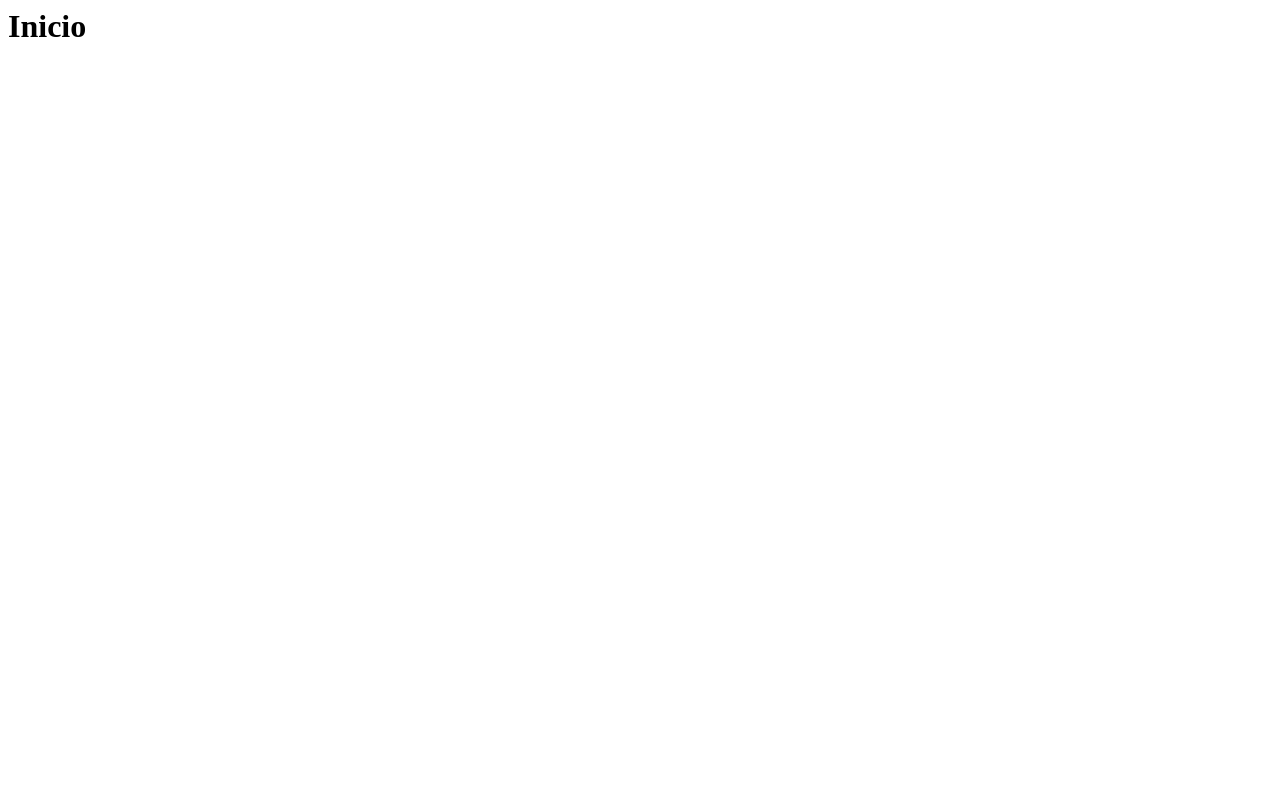
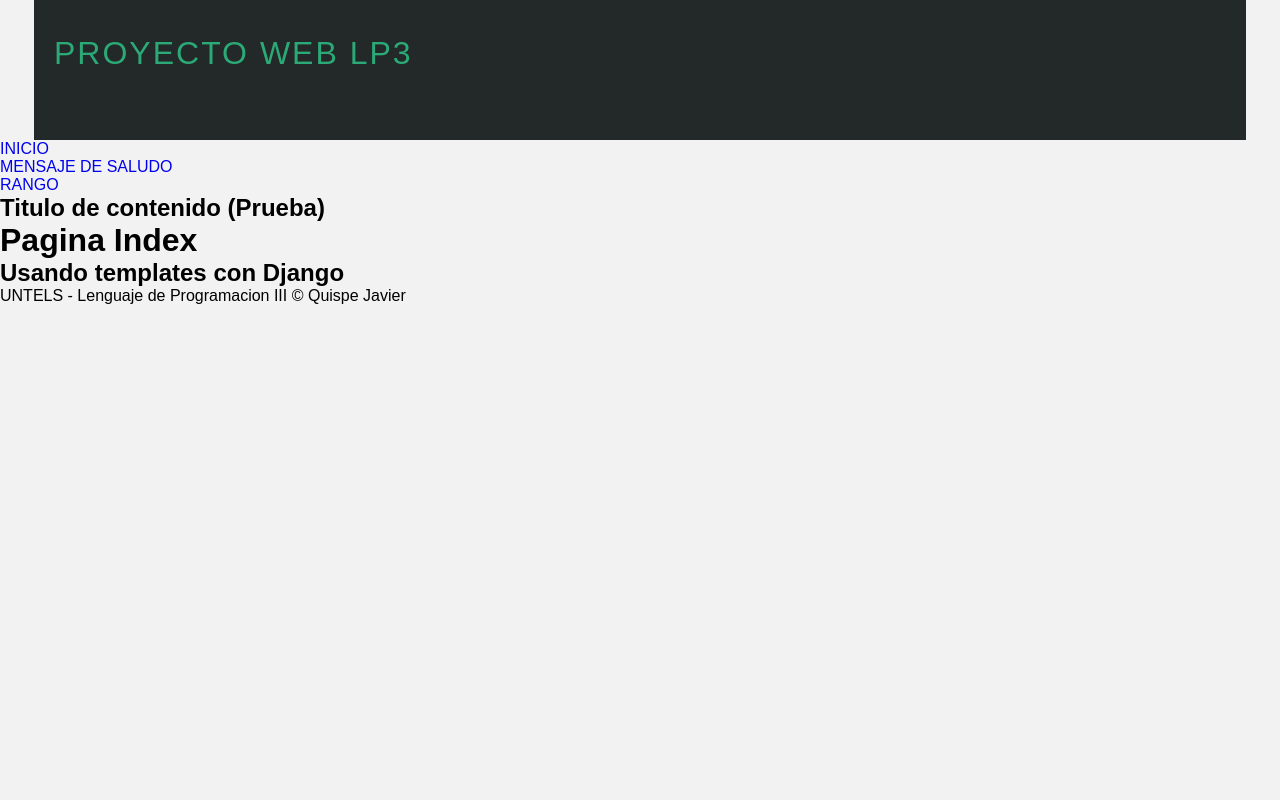
Before and after one commit to JavierAntoQ/Repaso, a Django app: page / in a window 1280 px wide. Before the commit the page is almost empty. Run offline with Django 3.2, Linux system fonts and the light colour scheme.

Commit message:
styles p1

```diff
--- /dev/null
+++ b/pruebagit/miapp/static/css/style.css
@@ -0,0 +1,29 @@
+/* eStilos generales*/
+*{
+    margin: 0px;
+    padding: 0px;
+    font-family: Arial, Helvetica, sans-serif;
+    text-decoration: none;
+}
+
+body{
+    background-color: #f2f2f2;
+}
+
+/*estilos cabecera*/
+
+header{
+    width: 1212px;
+    height: 140px;
+    background-color: #232828;
+    margin: auto;
+}
+#logotipo h1{
+    display: block;
+    float: left;
+    margin-top: 35px;
+    margin-left: 20px;
+    letter-spacing: 2px;
+    font-weight: lighter;
+    color: #2ba977;
+}
--- a/pruebagit/miapp/templates/index.html
+++ b/pruebagit/miapp/templates/index.html
@@ -1 +1,10 @@
-    <h1>Inicio</h1>
+{% extends 'layout.html' %}
+
+{% block title %}
+    Inicio
+{% endblock title %}
+
+{% block content %}
+    <h1> Pagina Index </h1>
+    <h2> Usando templates con Django </h2>
+{% endblock content %}
--- /dev/null
+++ b/pruebagit/miapp/templates/layout.html
@@ -0,0 +1,52 @@
+<!DOCTYPE html>
+<html lang="es">
+    <head>
+        <meta charset="utf-8" />
+        <title>
+            {% block title %}
+
+            {% endblock title %}
+            | JAVIER QUISPE
+        </title>
+        {% load static %}
+        <link rel="stylesheet" type="text/css" href="{% static 'css/style.css' %}" />
+
+    </head>
+    <body>
+        <header>
+            <div id="logotipo">
+                <h1>
+                    PROYECTO WEB LP3
+                </h1>
+            </div>
+        </header>
+
+        <nav>
+            <ul>
+                <li>
+                    <a href="/inicio"> INICIO </a>
+                </li>
+                <li>
+                    <a href="/saludo"> MENSAJE DE SALUDO </a>
+                </li>
+                <li>
+                    <a href="/rango/10/20"> RANGO </a>
+                </li>
+            </ul>
+        </nav>
+
+        <div id="content">
+        <h2 class="title">
+            Titulo de contenido (Prueba)
+        </h2>
+        {% block content %}
+            <strong>
+                Contenido en Layout (Padre, mensaje por defecto, cuando no se define en los hijos)
+            </strong>
+        {% endblock content %}
+        </div>
+        <footer>
+            UNTELS - Lenguaje de Programacion III  &copy; Quispe Javier
+        </footer>
+    </body>
+</html>
--- a/pruebagit/miapp/views.py
+++ b/pruebagit/miapp/views.py
@@ -2,20 +2,7 @@ from django.shortcuts import render, HttpResponse, redirect
 
 # Create your views here.
 layout = """
-    <h1>Proyecto WEB LP3 || Quispe Javier </h1>
-    <hr/>
-        <ul>
-            <li>
-                <a href="/inicio"> INICIO </a>
-            </li>
-            <li>
-                <a href="/saludo"> MENSAJE DE SALUDO </a>
-            </li>
-            <li>
-                <a href="/rango/10/20"> RANGO </a>
-            </li>
-        </ul>
-    <hr/>
+
     """
 
 def saludo(request):
```
Also changed, not shown: pruebagit/miapp/templates/saludo.html (+11 -4 lines).
